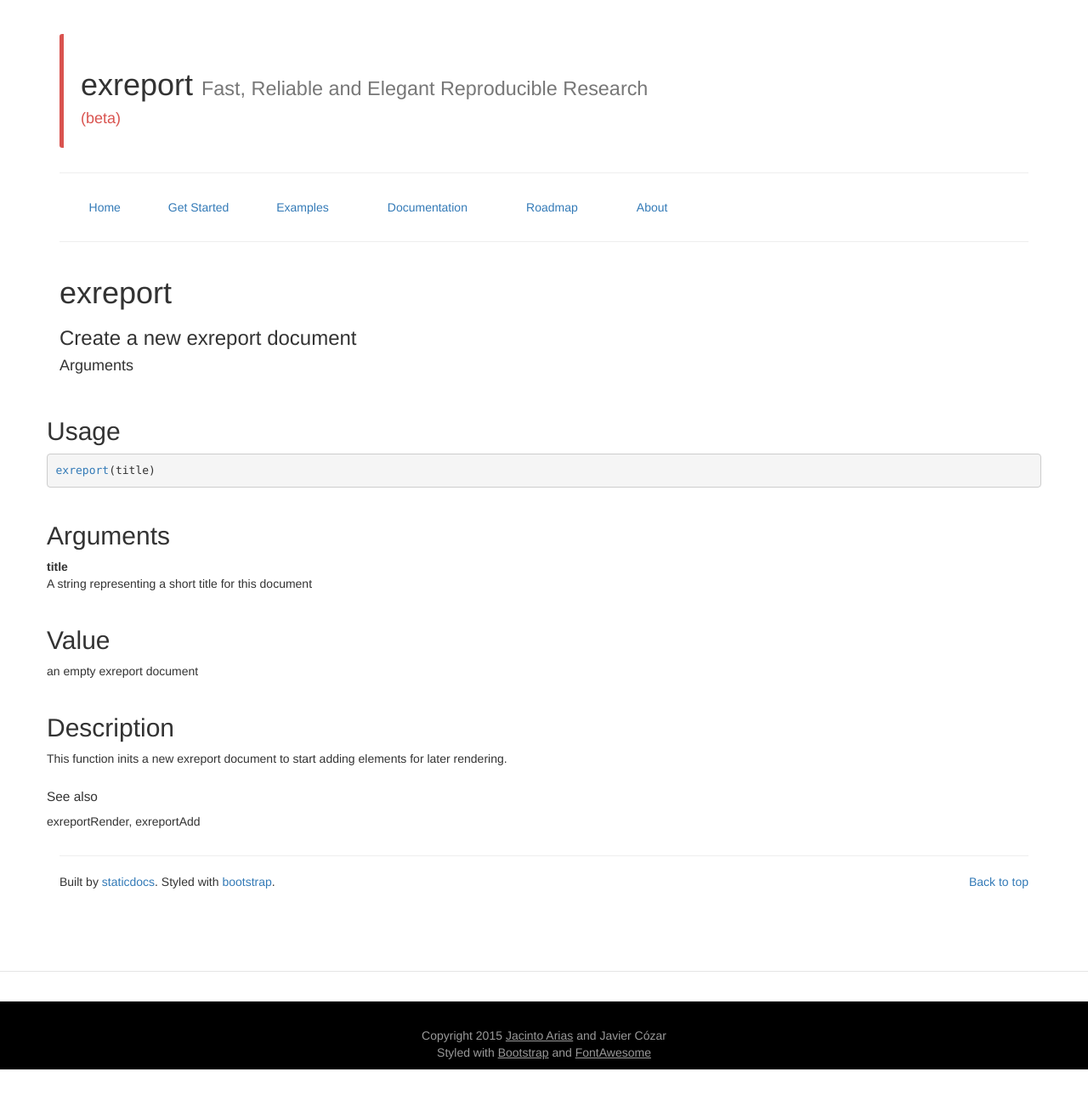
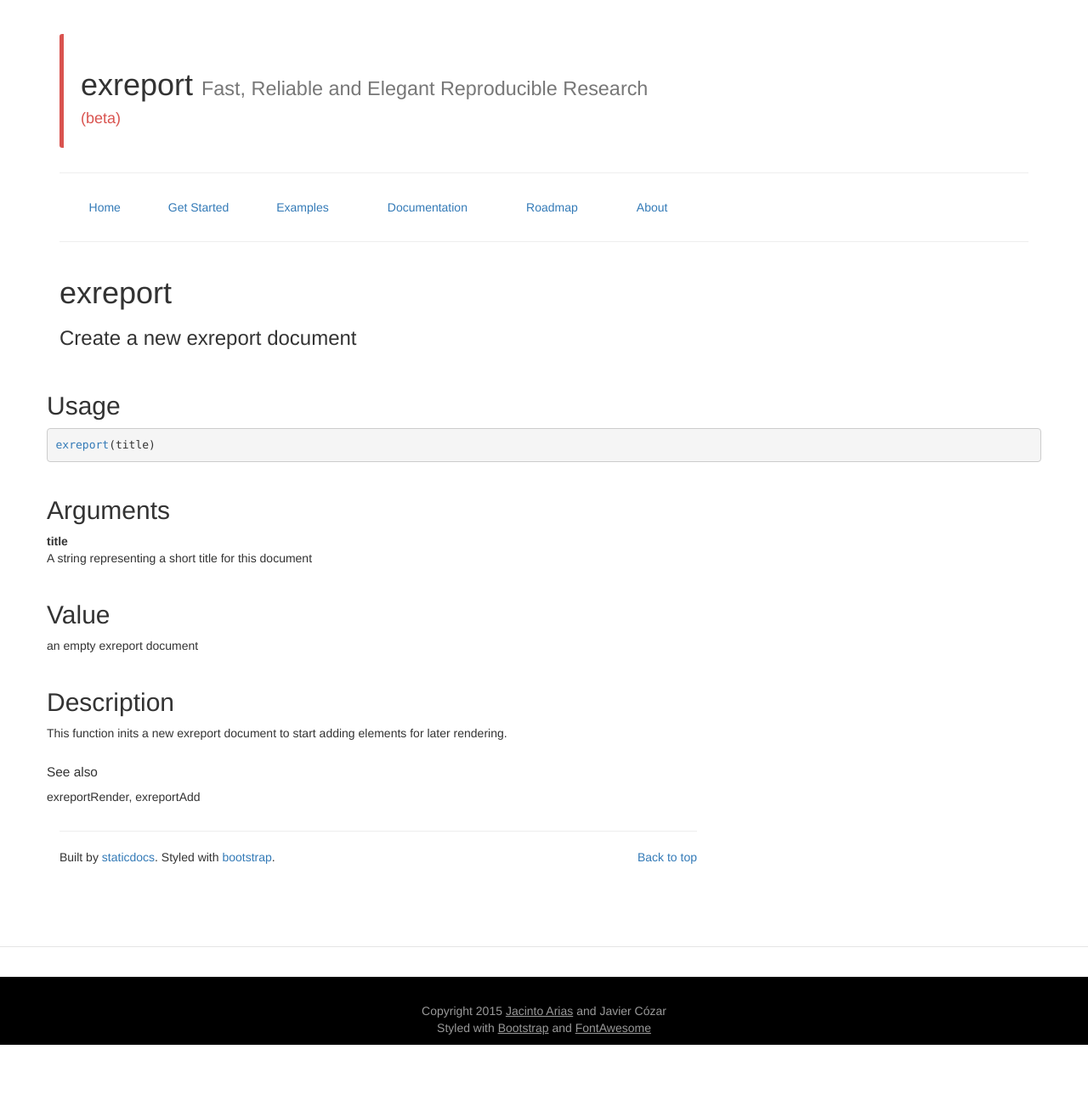
Before and after one commit to jacintoArias/exreport, a Jekyll site: the page built from docs/_topics/exreport.html, in a window 1280 px wide. Shown: the whole page at 85% size. Built offline with Jekyll 4.4.1, drawn with Linux system fonts in a browser that asks for light colours; nearby versions of some CDN libraries; after the commit the page ends 1266 px from its top, so only the background shows below that.

Commit message:
Corrected some typos

```diff
--- a/docs/_layouts/topic.html
+++ b/docs/_layouts/topic.html
@@ -5,22 +5,22 @@ extra_css:
 ---
 
 <div class="container">
-  <h1>{{page.name}}</h1>
-  <h3>{{page.title}}</h3>
 
-  <h4>Arguments</h4>
-  <ul>
-      {% for arg in page.arguments %}
-        <li>
-          <b>{{arg.name}}</b>
-        </li>
-        {{arg.description}}
-      {% endfor %}
-  </ul>
+  <div class="row">
+    <div class="col-md-8 span-4">
+      <h1>{{page.name}}</h1>
+      <h3>{{page.title}}</h3>
+    </div>
+  </div>
 
   {{content}}
 
-  <hr>
-  <p class="pull-right"><a href="#">Back to top</a></p>
-  <p>Built by <a href="https://github.com/hadley/staticdocs">staticdocs</a>. Styled with <a href="https://getbootstrap.com/2.0.4/">bootstrap</a>.</p>
+  <div class="row">
+    <div class="col-md-8 span-4">
+      <hr>
+      <p class="pull-right"><a href="#">Back to top</a></p>
+      <p>Built by <a href="https://github.com/hadley/staticdocs">staticdocs</a>. Styled with <a href="https://getbootstrap.com/2.0.4/">bootstrap</a>.</p>
+    </div>
+  </div>
+
 </div>
```
